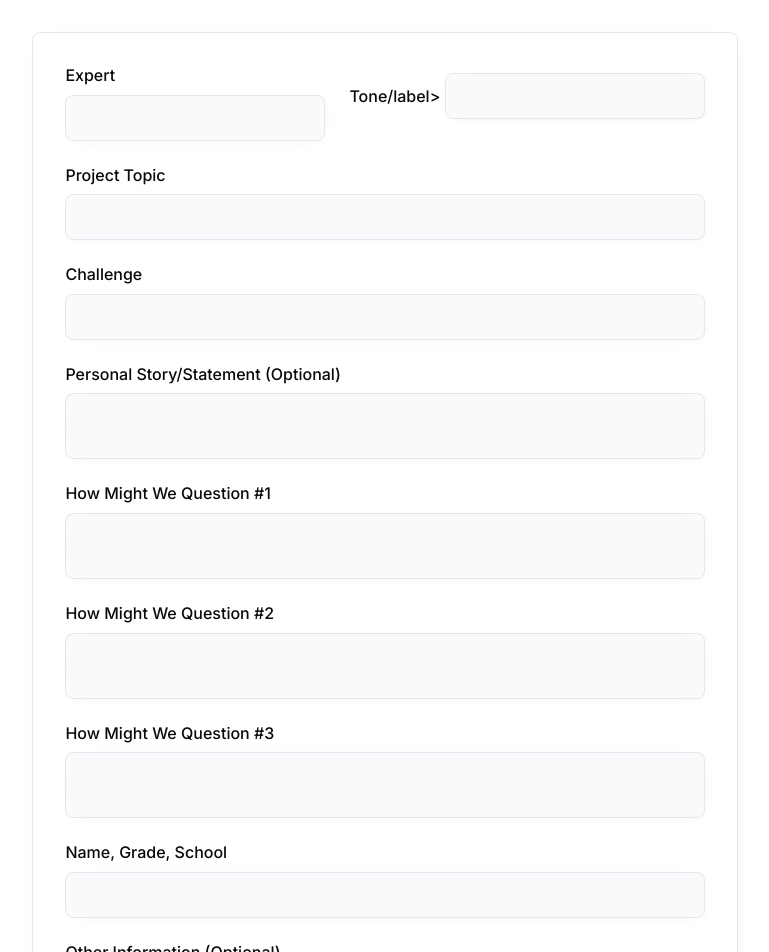
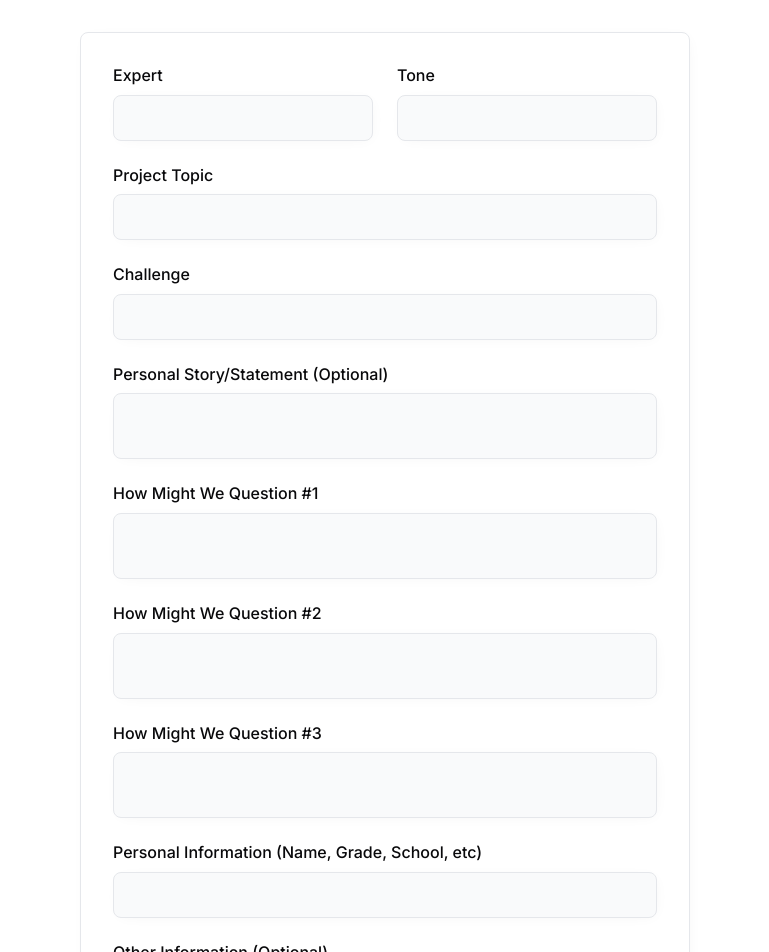
Before and after one commit to Samalander0/email-dlab, a SvelteKit app: page / in a window 1280 px wide. Shown: the top 952 px of the page, without its empty margins (255-1024 px from the left). Built offline with nearby package versions, Linux system fonts and the light colour scheme.

Commit message:
page edit

```diff
--- a/src/routes/+page.svelte
+++ b/src/routes/+page.svelte
@@ -86,7 +86,7 @@
           <input bind:value={expert} type="text" id="expert"/>
         </div>
         <div>
-          <label for="tone">Tone/label>
+          <label for="tone">Tone</label>
           <input bind:value={tone} type="text" id="tone"/>
         </div>
       </div>
@@ -115,7 +115,7 @@
         <textarea bind:value={hmw_3} id="hmw3"/>
       </div>
       <div>
-        <label for="personal">Name, Grade, School</label>
+        <label for="personal">Personal Information (Name, Grade, School, etc)</label>
         <input bind:value={personal} type="text" id="personal"/>
       </div>
       <div>
```
